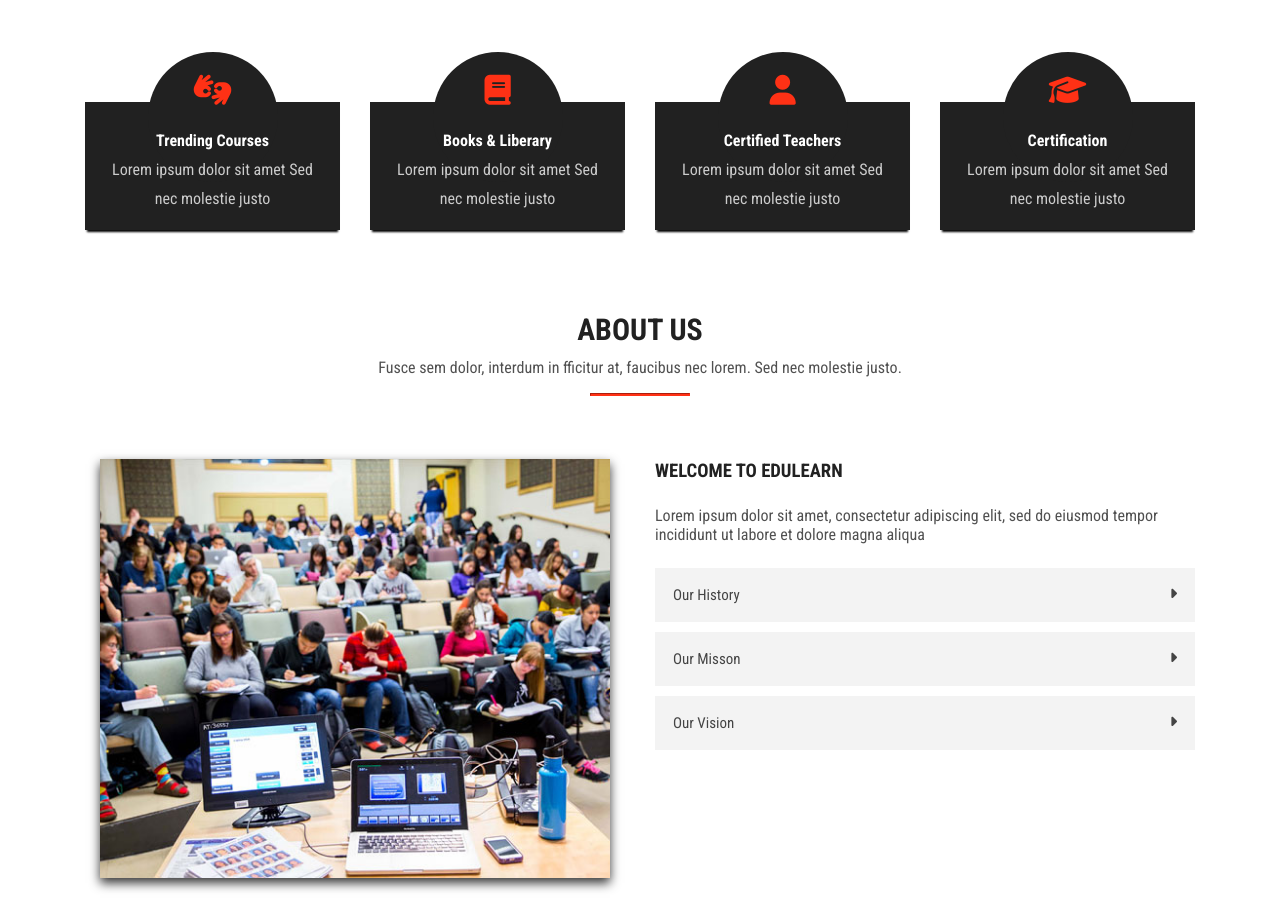
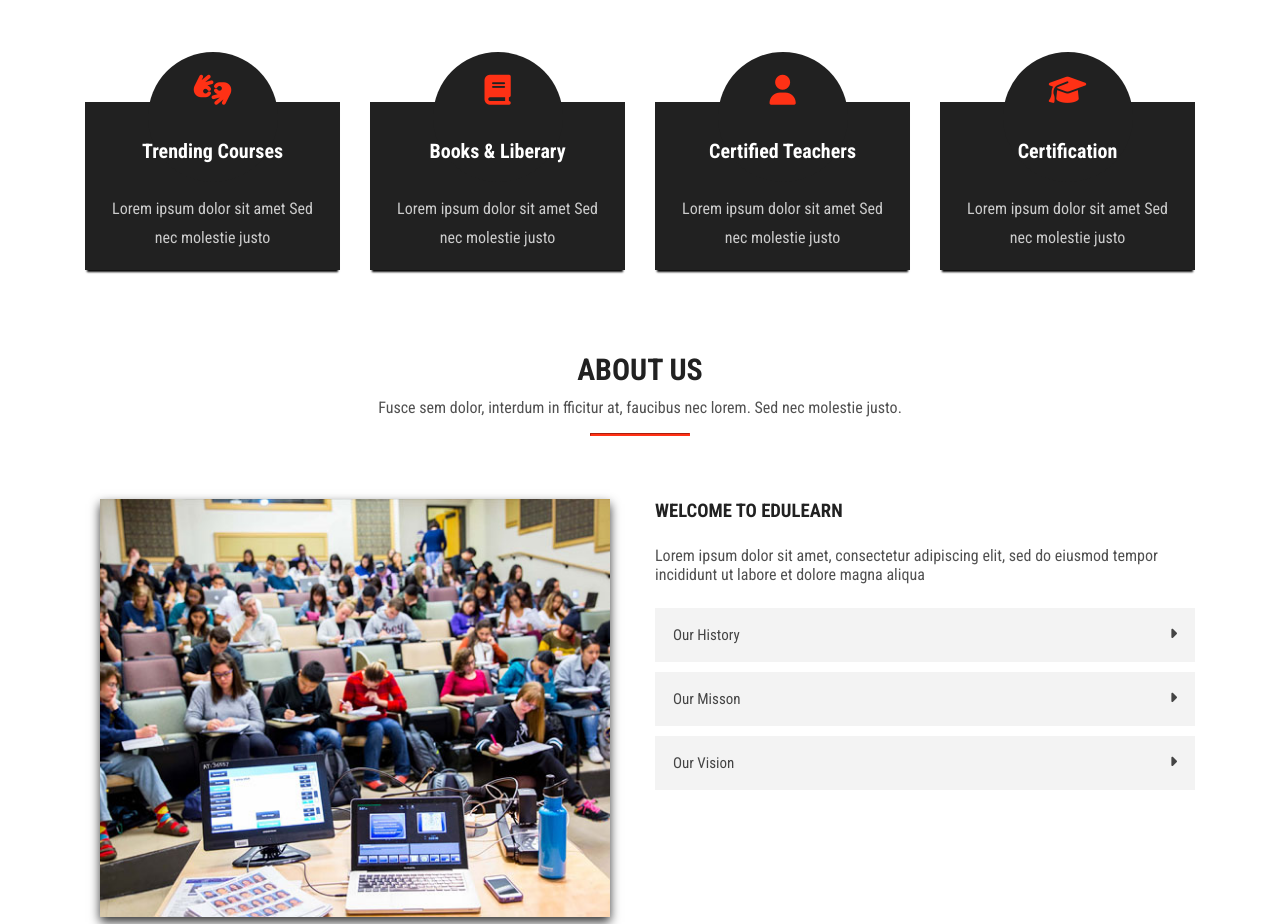
Before and after one commit to codeacademyprogramming/p112-20190809-frontend-project-yavarguliyev, a plain HTML site: page Front-End project/index.html in a window 1280 px wide. Shown: the part 820-1744 px from the top of the page. Drawn offline with nearby package versions, Linux system fonts and the light colour scheme.

Commit message:
section services fixed

```diff
--- a/Front-End project/index.html
+++ b/Front-End project/index.html
@@ -262,58 +262,57 @@
         <!-- Section About us -->
 
         <section id="about-us" class="about-us">
-            <!-- Services -->
+
                 <div class="services">
                         <div class="container">
                             <div class="row service-icons">
-
-                        <div class="col-3">
+                                <div class="col-lg-3 col-md-6">
                                     <div class="services-item animation-hover">
                                         <div class="services-icon">
                                             <i class="fa fa-american-sign-language-interpreting rs-animation-scale-up"></i>
                                         </div>
                                         <div class="services-desc">
-                                    <h4 class="services-title text-center text-white ">Trending Courses</h4>
-                                    <p class="text-center text-silver">Lorem ipsum dolor sit amet Sed nec molestie justo
+                                            <h4 class="services-title">Trending Courses</h4>
+                                            <p>Lorem ipsum dolor sit amet Sed nec molestie justo
                                             </p>
                                         </div>
                                     </div>
                                 </div>
 
-                        <div class="col-3">
+                                <div class="col-lg-3 col-md-6">
                                     <div class="services-item animation-hover">
                                         <div class="services-icon">
                                             <i class="fa fa-book rs-animation-scale-up"></i>
                                         </div>
                                         <div class="services-desc">
-                                    <h4 class="services-title text-center text-white ">Books &amp; Liberary</h4>
-                                    <p class="text-center text-silver">Lorem ipsum dolor sit amet Sed nec molestie justo
+                                            <h4 class="services-title">Books &amp; Liberary</h4>
+                                            <p>Lorem ipsum dolor sit amet Sed nec molestie justo
                                             </p>
                                         </div>
                                     </div>
                                 </div>
 
-                        <div class="col-3">
+                                <div class="col-lg-3 col-md-6">
                                     <div class="services-item animation-hover">
                                         <div class="services-icon">
                                             <i class="fa fa-user rs-animation-scale-up"></i>
                                         </div>
                                         <div class="services-desc">
-                                    <h4 class="services-title text-center text-white ">Certified Teachers</h4>
-                                    <p class="text-center text-silver">Lorem ipsum dolor sit amet Sed nec molestie justo
+                                            <h4 class="services-title">Certified Teachers</h4>
+                                            <p>Lorem ipsum dolor sit amet Sed nec molestie justo
                                             </p>
                                         </div>
                                     </div>
                                 </div>
 
-                        <div class="col-3">
+                                <div class="col-lg-3 col-md-6">
                                     <div class="services-item animation-hover">
                                         <div class="services-icon">
                                             <i class="fa fa-graduation-cap rs-animation-scale-up"></i>
                                         </div>
                                         <div class="services-desc">
-                                    <h4 class="services-title text-center text-white ">Certification</h4>
-                                    <p class="text-center text-silver">Lorem ipsum dolor sit amet Sed nec molestie justo
+                                            <h4 class="services-title">Certification</h4>
+                                            <p>Lorem ipsum dolor sit amet Sed nec molestie justo
                                             </p>
                                         </div>
                                     </div>
--- a/Front-End project/scss/_section about-us.scss
+++ b/Front-End project/scss/_section about-us.scss
@@ -1,6 +1,6 @@
 // Services
 
-.about-us .services .container .service-icons .col-3 .services-item {
+.about-us .services .container .service-icons .col-lg-3 .services-item {
     background-color: #212121;
     padding: 25px 17px 17px;
     box-shadow: 0 4px 2px -2px #000000;
@@ -32,7 +32,33 @@
 
     .services-desc {
         line-height: 1.8;
+        text-align: center;
+        margin-top: 6px;
+
+        .services-title {
+            color: #fff;
+            font-size: 20px;
+            z-index: 10;
+            margin: 0 0 26px;
+        }
+
+        p {
+            color: #ccc;
+        }
     }
+}
+
+.services .container .service-icons .col-lg-3 .services-item:hover {
+    background-color: #ff3115;
+}
+
+.services .container .service-icons .col-lg-3 .services-item:hover .services-icon {
+    background-color: #ff3115;
+}
+
+.services .container .service-icons .col-lg-3 .services-item:hover .services-icon,
+.services .container .service-icons .col-lg-3 .services-item:hover .services-desc p {
+    color: #fff;
 }
 
 // Video Hover
--- a/Front-End project/scss/style.scss
+++ b/Front-End project/scss/style.scss
@@ -13,3 +13,4 @@
 @import '_logos';
 @import '_section-upcoming-events';
 @import '_scroll-up';
+@import '_services';
```
Also changed, not shown: Front-End project/scss/style.css, 1 other file. Lines whose indentation alone changed are shown as unchanged.
